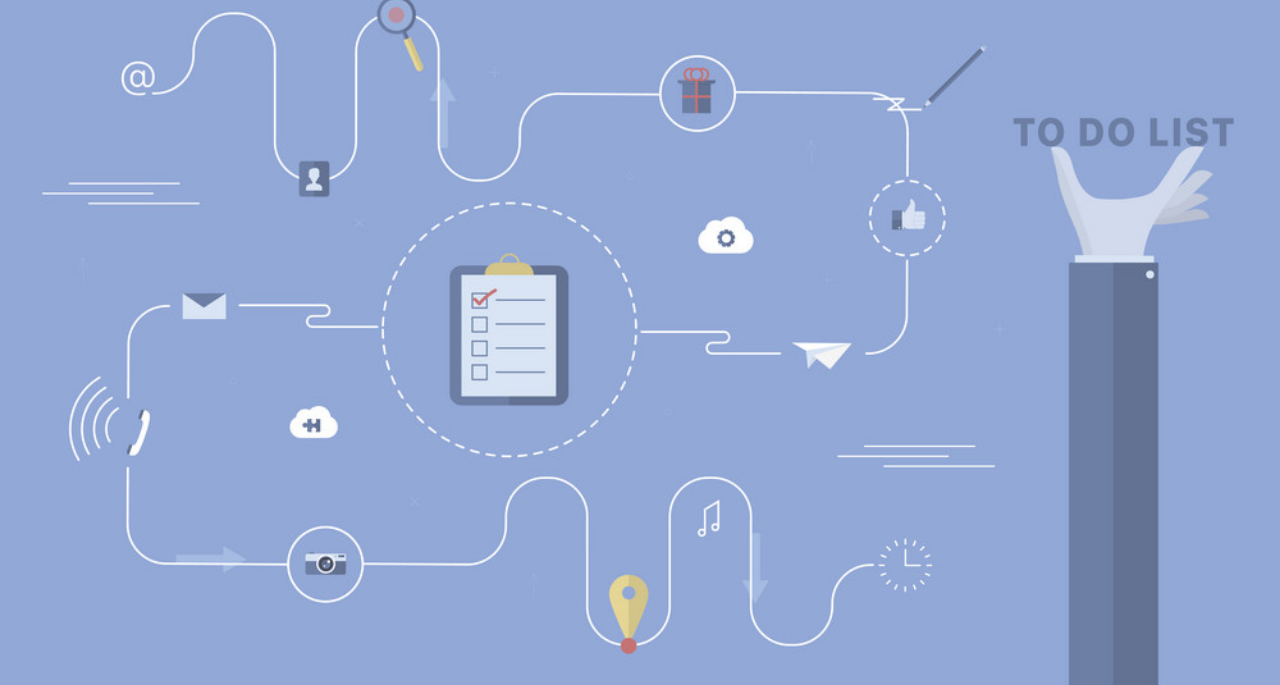
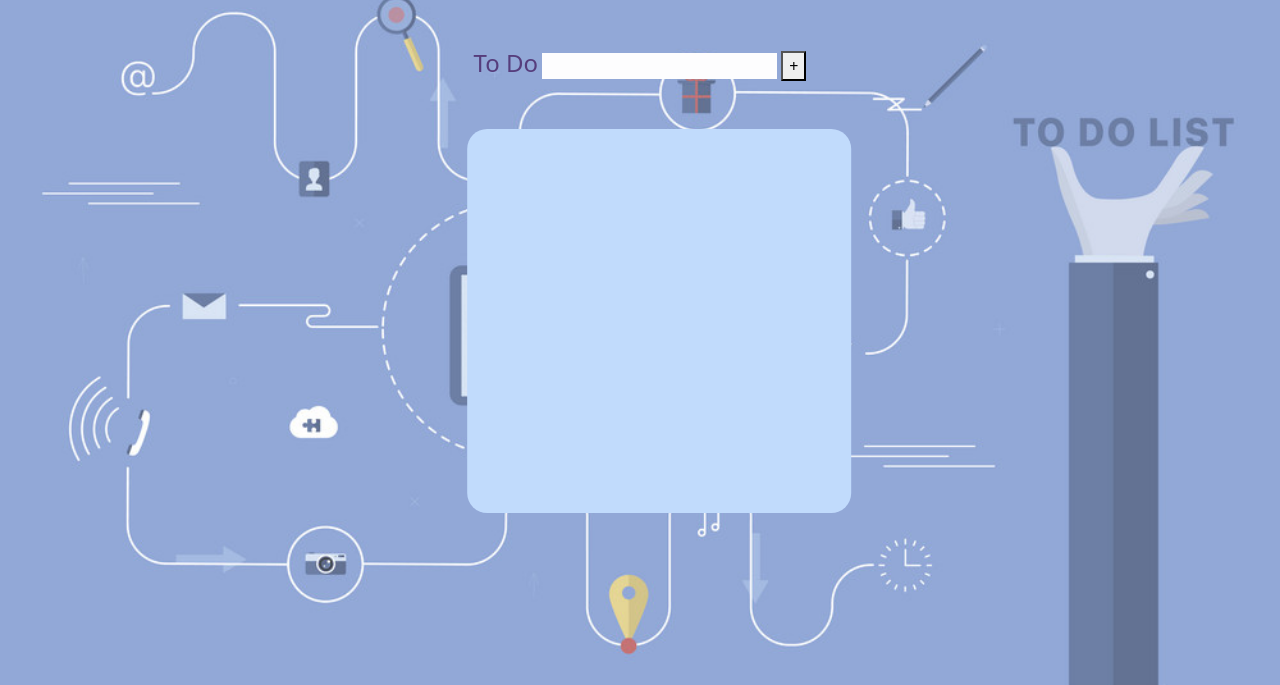
Before and after one commit to saidlionsgeeek/todo_list_said, a plain HTML site: page public/pages/page_one.html in a window 1280 px wide. Shown: the part 115-800 px from the top of the page. Drawn offline with Linux system fonts and the light colour scheme.

Commit message:
js first to do list 25%

```diff
--- a/public/js/main.js
+++ b/public/js/main.js
@@ -0,0 +1,44 @@
+let input_todo_one = document.querySelector("#input_todo_one");
+let submit_todo_one = document.querySelector("#submit_todo_one");
+let ul = document.querySelector("#ul-power")
+
+
+let position = "beforeend";
+
+let tabtoDO = [];
+let tabdoing = [];
+let tabAll = [];
+
+const addElement = () => {
+    if (input_todo_one.value.length != 0) {
+        let text = `
+                <li class="d-flex mt-4 ">
+                    <i class="fa-solid fa-circle-check" style="color: #33e668;"></i>
+                    <p class="ms-5 lolo">${input_todo_one.value}</p>
+                    <i class="fa-solid fa-trash-can ms-5" style="color: #ed0202;"></i>
+                </li>
+`
+            ;
+        ul.insertAdjacentHTML(position, text);
+        input_todo_one.value = "";
+        for (let i = 0; i < ul.children.length; i++) {
+            let element = ul.children[i];
+            console.log(element);
+            element.addEventListener("click", () => {
+                let p = document = document.getElementsByClassName("lolo")[i]
+                let circle_check = document.getElementsByClassName("fa-circle-check")[i]
+                circle_check.addEventListener("click", () => {
+                    p.style.color = "green";
+
+                })
+            })
+        }
+
+
+
+
+    }
+
+
+}
+submit_todo_one.addEventListener("click", addElement);
--- a/public/pages/page_one.html
+++ b/public/pages/page_one.html
@@ -1,5 +1,6 @@
 <!DOCTYPE html>
 <html lang="en">
+
 <head>
     <meta charset="UTF-8">
     <meta http-equiv="X-UA-Compatible" content="IE=edge">
@@ -7,6 +8,7 @@
     <link rel="stylesheet" href="../css/app.css">
     <title>Document</title>
 </head>
+
 <body class="bg-main" style="background-image: url(../images/background-body.jpg);">
 
     <header>
@@ -20,13 +22,26 @@
             </div>
             <h1 class=" mt-5 title ">First To Do List </h1>
             <div>
-                <a class=" " href="../../index.html"><button class="text-light fs-4 btn-color  m-3" >Home</button></a>            </div>
+                <a class=" " href="../../index.html"><button class="text-light fs-4 btn-color  m-3">Home</button></a>
+            </div>
         </nav>
     </header>
 
+    <main>
+        <div class="text-center m-5 form-pages-one">
+            <label for="text">To Do</label>
+            <input id="input_todo_one" type="text" required>
+            <button id="submit_todo_one"> +</button>
+        </div>
 
+        <div class="div-center">
+            <ul id="ul-power" class="position-absolute ">
 
+            </ul>
+        </div>
+    </main>
 
     <script src="../js/main.js"></script>
 </body>
+
 </html>
--- a/src/sass/modales/_pages-one.scss
+++ b/src/sass/modales/_pages-one.scss
@@ -0,0 +1,22 @@
+.form-pages-one{
+    input{
+        border: none;
+        outline: 0;
+        background-color:rgb(253, 253, 254);
+        color: rgb(75, 76, 93);
+    }
+    label{
+        color: rgb(86, 61, 124);
+        font-size: x-large;
+    }
+}
+.div-center{
+
+    background-color: rgb(193, 219, 252);
+    width: 30vw;
+    height: 30vw;
+    position: relative;
+    left: 50%;
+    transform: translate(-45%);
+    border-radius: 20px;
+}
```
Also changed, not shown: public/css/app.css, 1 other file.
